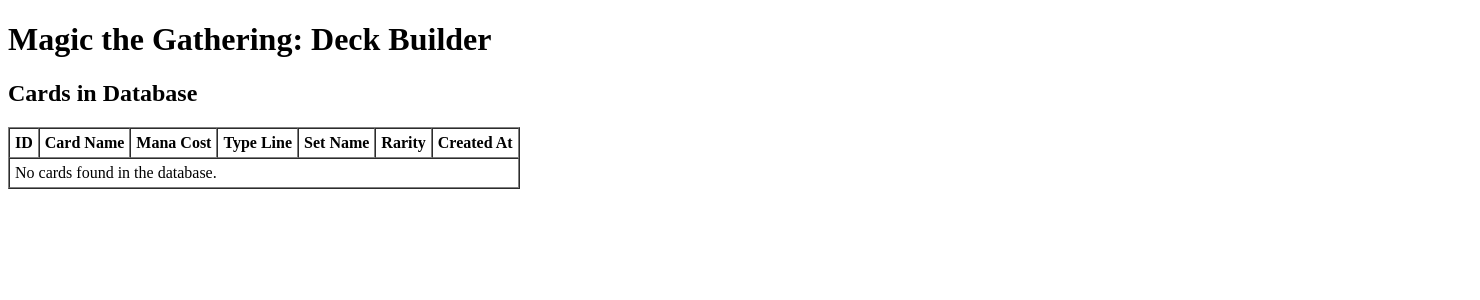
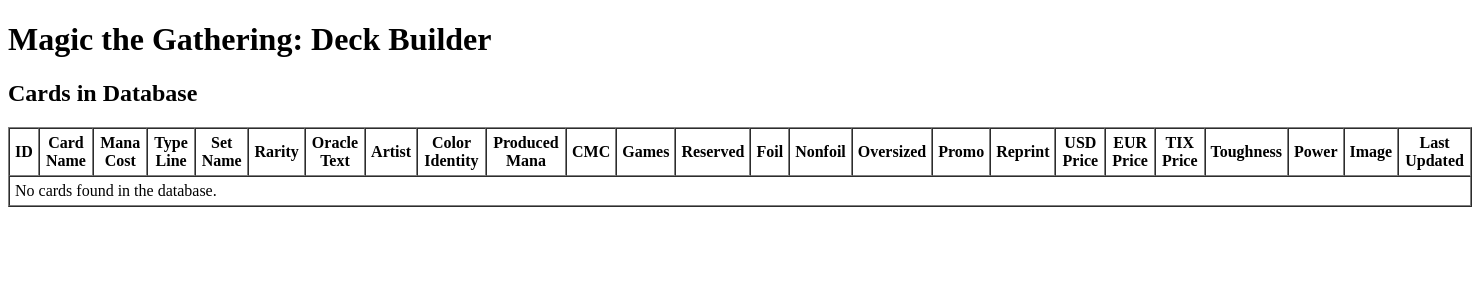
Before and after one commit to jhelgodt/mtg-deck-manager, a PHP site: page / in a window 1480 px wide. Shown: the top 300 px of the page. Run offline with PHP 8.4, Linux system fonts and the light colour scheme; data that the repository does not hold is empty.

Commit message:
feat: display all card data in index.php table
- Added all columns from the cards table to the displayed table in index.php
- Included additional fields such as color identity, produced mana, power, toughness, and prices
- Implemented image preview for card images using the image_uri field
- Enhanced boolean fields to display as 'Yes' or 'No' for better readability
- Improved handling of missing data by displaying 'N/A' for undefined fields

```diff
--- a/src/index.php
+++ b/src/index.php
@@ -31,7 +31,25 @@
                 <th>Type Line</th>
                 <th>Set Name</th>
                 <th>Rarity</th>
-                <th>Created At</th>
+                <th>Oracle Text</th>
+                <th>Artist</th>
+                <th>Color Identity</th>
+                <th>Produced Mana</th>
+                <th>CMC</th>
+                <th>Games</th>
+                <th>Reserved</th>
+                <th>Foil</th>
+                <th>Nonfoil</th>
+                <th>Oversized</th>
+                <th>Promo</th>
+                <th>Reprint</th>
+                <th>USD Price</th>
+                <th>EUR Price</th>
+                <th>TIX Price</th>
+                <th>Toughness</th>
+                <th>Power</th>
+                <th>Image</th>
+                <th>Last Updated</th>
             </tr>
         </thead>
         <tbody>
@@ -44,7 +62,31 @@
                     <td><?= htmlspecialchars($row['type_line']) ?></td>
                     <td><?= htmlspecialchars($row['set_name']) ?></td>
                     <td><?= htmlspecialchars($row['rarity']) ?></td>
-                <td><?= htmlspecialchars($row['created_at']) ?></td>
+                    <td><?= htmlspecialchars($row['oracle_text'] ?? 'N/A') ?></td>
+                    <td><?= htmlspecialchars($row['artist'] ?? 'N/A') ?></td>
+                    <td><?= htmlspecialchars($row['color_identity'] ?? 'N/A') ?></td>
+                    <td><?= htmlspecialchars($row['produced_mana'] ?? 'N/A') ?></td>
+                    <td><?= htmlspecialchars($row['cmc'] ?? 'N/A') ?></td>
+                    <td><?= htmlspecialchars($row['games'] ?? 'N/A') ?></td>
+                    <td><?= htmlspecialchars($row['reserved'] ? 'Yes' : 'No') ?></td>
+                    <td><?= htmlspecialchars($row['foil'] ? 'Yes' : 'No') ?></td>
+                    <td><?= htmlspecialchars($row['nonfoil'] ? 'Yes' : 'No') ?></td>
+                    <td><?= htmlspecialchars($row['oversized'] ? 'Yes' : 'No') ?></td>
+                    <td><?= htmlspecialchars($row['promo'] ? 'Yes' : 'No') ?></td>
+                    <td><?= htmlspecialchars($row['reprint'] ? 'Yes' : 'No') ?></td>
+                    <td><?= htmlspecialchars($row['usd_price'] ?? 'N/A') ?></td>
+                    <td><?= htmlspecialchars($row['eur_price'] ?? 'N/A') ?></td>
+                    <td><?= htmlspecialchars($row['tix_price'] ?? 'N/A') ?></td>
+                    <td><?= htmlspecialchars($row['toughness'] ?? 'N/A') ?></td>
+                    <td><?= htmlspecialchars($row['power'] ?? 'N/A') ?></td>
+                    <td>
+                        <?php if (!empty($row['image_uri'])): ?>
+                            <img src="<?= htmlspecialchars($row['image_uri']) ?>" alt="Card Image" style="max-width: 100px;">
+                        <?php else: ?>
+                            N/A
+                        <?php endif; ?>
+                    </td>
+                    <td><?= htmlspecialchars($row['last_updated'] ?? 'N/A') ?></td>
                     <td>
                         <!-- Lägg till en knapp som skickar kortnamnet till fetch_card.php -->
                         <form action="fetch_card.php" method="POST" style="display:inline;">
@@ -56,7 +98,7 @@
             <?php endforeach; ?>
         <?php else: ?>
             <tr>
-            <td colspan="8">No cards found in the database.</td>
+                <td colspan="25">No cards found in the database.</td>
             </tr>
         <?php endif; ?>
         </tbody>
```
Also changed, not shown: src/fetch_card.php (+44 -5 lines). Lines whose indentation alone changed are shown as unchanged.
